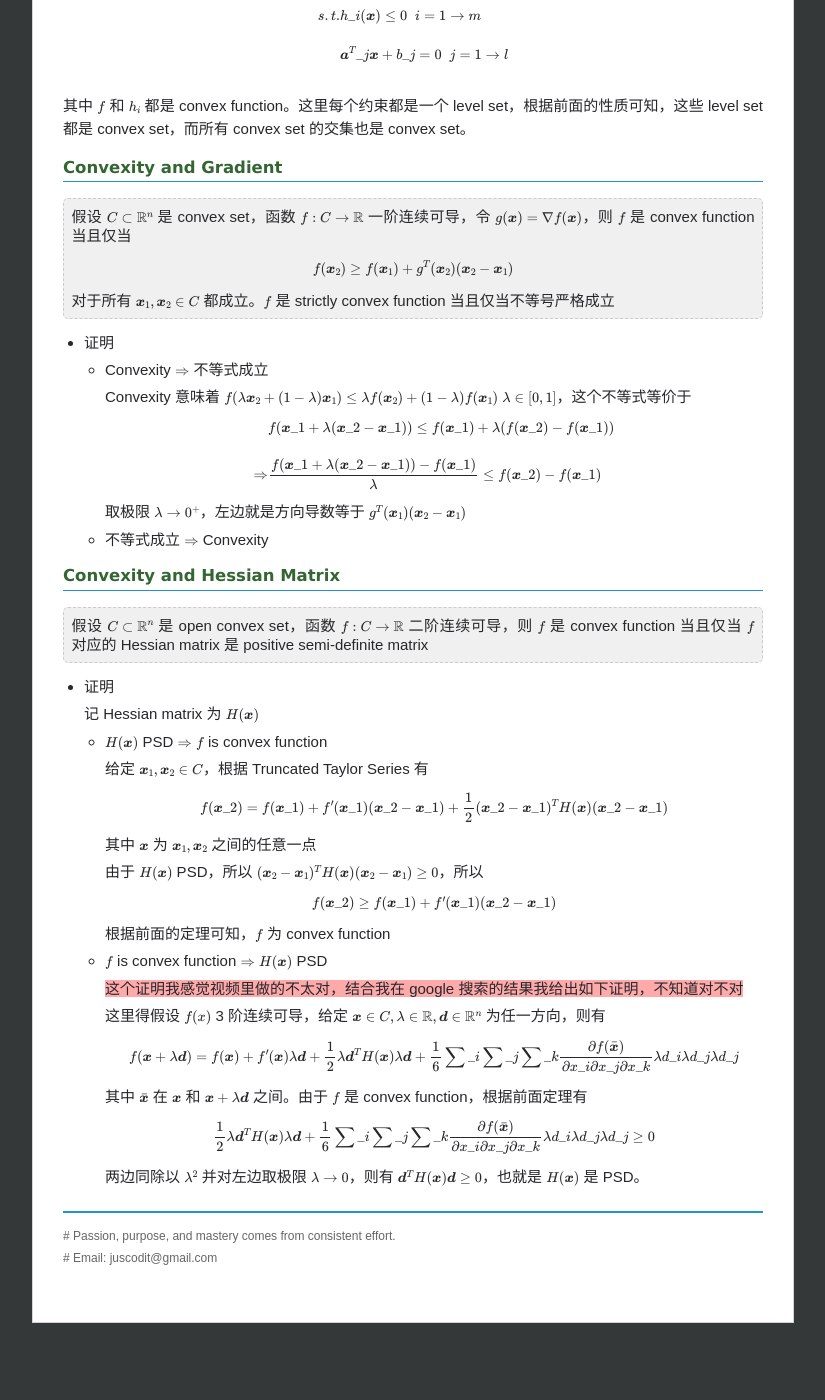
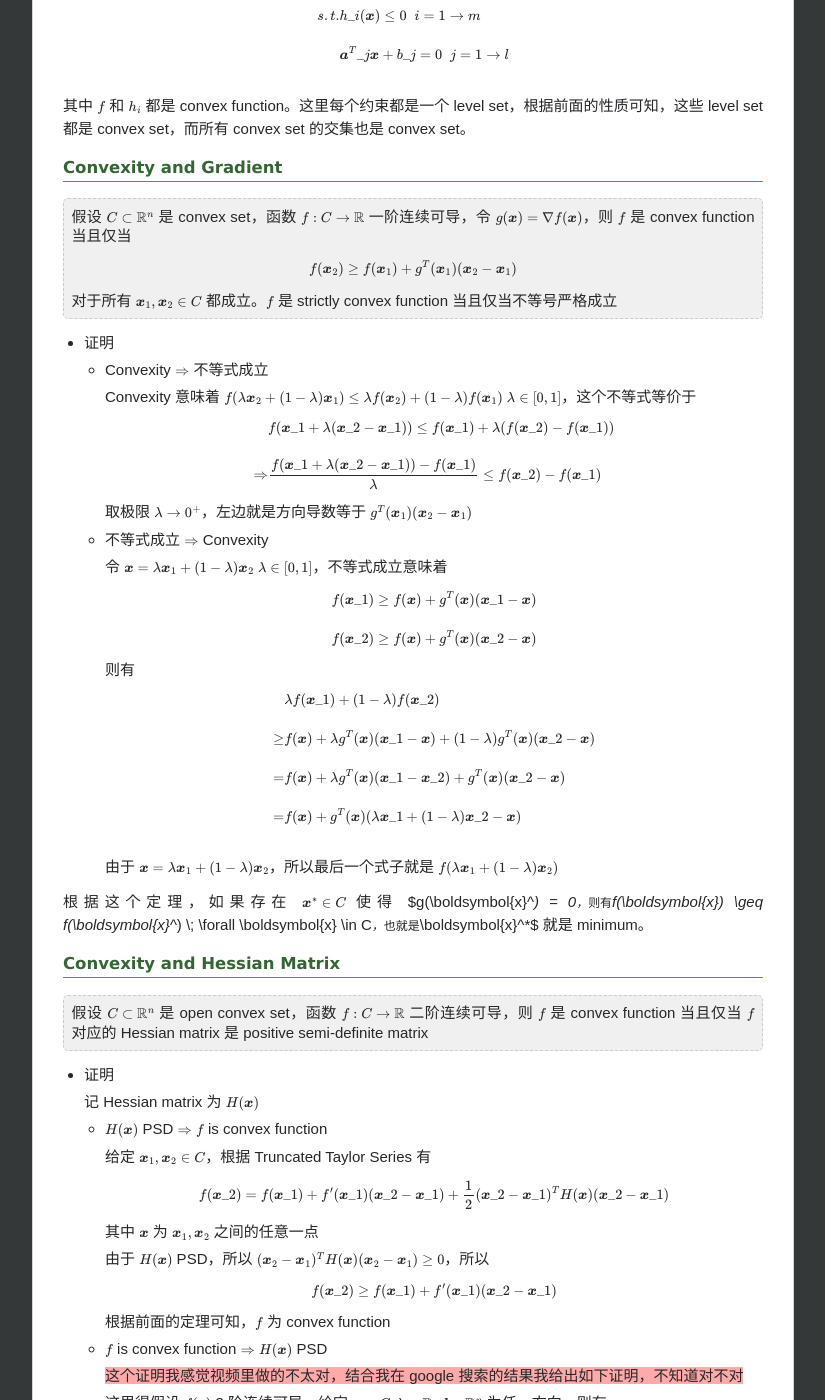
Before and after one commit to chenrushan/chenrushan.github.io, a Jekyll site: the page built from _posts/2014-04-15-NP-05-convex-func.markdown, in a window 1280 px wide and 1400 px high, scrolled down 2852 px. Shown: the whole window, without its empty margins (227-1052 px from the left). Built offline with Jekyll 4.4.1, drawn with Linux system fonts in a browser that asks for light colours; Markdown is read by kramdown in place of the engine named in the settings; formulas are drawn with MathJax 3; before the commit the page ends 4185 px from its top, so only the background shows below that; some of the changed text lies outside the part shown.

Commit message:
[np05]: update

```diff
--- a/_posts/2014-04-15-NP-05-convex-func.markdown
+++ b/_posts/2014-04-15-NP-05-convex-func.markdown
@@ -129,7 +129,7 @@ $$
 <blockquote>
 假设 $C \subset \mathbb{R}^n$ 是 convex set，函数 $f: C \rightarrow \mathbb{R}$ 一阶连续可导，令 $g(\boldsymbol{x}) = \nabla f(\boldsymbol{x})$，则 $f$ 是 convex function 当且仅当
 
-$$f(\boldsymbol{x}_2) \geq f(\boldsymbol{x}_1) + g^T(\boldsymbol{x}_2)(\boldsymbol{x}_2 - \boldsymbol{x}_1)$$
+$$f(\boldsymbol{x}_2) \geq f(\boldsymbol{x}_1) + g^T(\boldsymbol{x}_1)(\boldsymbol{x}_2 - \boldsymbol{x}_1)$$
 
 对于所有 $\boldsymbol{x}_1, \boldsymbol{x}_2 \in C$ 都成立。$f$ 是 strictly convex function 当且仅当不等号严格成立
 </blockquote>
@@ -150,6 +150,30 @@ $$f(\boldsymbol{x}_2) \geq f(\boldsymbol{x}_1) + g^T(\boldsymbol{x}_2)(\boldsymb
      取极限 $\lambda \rightarrow 0^+$，左边就是方向导数等于 $g^T(\boldsymbol{x}\_1) (\boldsymbol{x}\_2 - \boldsymbol{x}\_1)$
 
   * 不等式成立 $\Rightarrow$ Convexity
+
+     令 $\boldsymbol{x} = \lambda \boldsymbol{x}\_1 + (1 - \lambda)\boldsymbol{x}\_2 \; \lambda \in [0, 1]$，不等式成立意味着
+
+     $$
+     \begin{align}
+     f(\boldsymbol{x}\_1) \geq f(\boldsymbol{x}) + g^T(\boldsymbol{x})(\boldsymbol{x}\_1 - \boldsymbol{x}) \\\\
+     f(\boldsymbol{x}\_2) \geq f(\boldsymbol{x}) + g^T(\boldsymbol{x})(\boldsymbol{x}\_2 - \boldsymbol{x})
+     \end{align}
+     $$
+
+     则有
+
+     $$
+     \begin{align}
+     & \lambda f(\boldsymbol{x}\_1) + (1 - \lambda) f(\boldsymbol{x}\_2) \\\\
+     \geq & f(\boldsymbol{x}) + \lambda g^T(\boldsymbol{x})(\boldsymbol{x}\_1 - \boldsymbol{x}) + (1 - \lambda) g^T(\boldsymbol{x})(\boldsymbol{x}\_2 - \boldsymbol{x}) \\\\
+     = & f(\boldsymbol{x}) + \lambda g^T(\boldsymbol{x})(\boldsymbol{x}\_1 - \boldsymbol{x}\_2) + g^T(\boldsymbol{x})(\boldsymbol{x}\_2 - \boldsymbol{x}) \\\\
+     = & f(\boldsymbol{x}) + g^T(\boldsymbol{x})(\lambda \boldsymbol{x}\_1 + (1 - \lambda)\boldsymbol{x}\_2 - \boldsymbol{x}) \\\\
+     \end{align}
+     $$
+
+     由于 $\boldsymbol{x} = \lambda \boldsymbol{x}\_1 + (1 - \lambda)\boldsymbol{x}\_2$，所以最后一个式子就是 $f(\lambda \boldsymbol{x}\_1 + (1 - \lambda)\boldsymbol{x}\_2)$
+
+根据这个定理，如果存在 $\boldsymbol{x}^* \in C$ 使得 $g(\boldsymbol{x}^*) = 0$，则有 $f(\boldsymbol{x}) \geq f(\boldsymbol{x}^*) \; \forall \boldsymbol{x} \in C$，也就是 $\boldsymbol{x}^*$ 就是 minimum。
 
 #### Convexity and Hessian Matrix
 
@@ -188,3 +212,47 @@ $$f(\boldsymbol{x}_2) \geq f(\boldsymbol{x}_1) + g^T(\boldsymbol{x}_2)(\boldsymb
      $$\frac{1}{2}\lambda \boldsymbol{d}^T H(\boldsymbol{x}) \lambda \boldsymbol{d} + \frac{1}{6} \sum\_i\sum\_j\sum\_k \frac{\partial f(\bar{\boldsymbol{x}})}{\partial x\_i \partial x\_j \partial x\_k}\lambda d\_i \lambda d\_j \lambda d\_j \geq 0$$
 
      两边同除以 $\lambda^2$ 并对左边取极限 $\lambda \rightarrow 0$，则有 $\boldsymbol{d}^T H(\boldsymbol{x}) \boldsymbol{d} \geq 0$，也就是 $H(\boldsymbol{x})$ 是 PSD。
+
+#### Jensen's Inequality
+
+<blockquote>
+如果 $C \subseteq \mathbb{R}^n$ 是 convex set，$f: C \rightarrow \mathbb{R}$，则 $f$ 是 convex function 当且仅当
+
+$$f(\sum_{i=1}^{k} \lambda_i \boldsymbol{x}_i) \leq \sum_{i=1}^{k} \lambda_if(\boldsymbol{x}_i)$$
+
+其中 $\boldsymbol{x}_1, ..., \boldsymbol{x}_k \in C, \; \lambda_i \geq 0, \; \sum_i \lambda_i = 1$
+</blockquote>
+
+* 证明
+
+  * 不等式成立 $\Rightarrow$ convexity
+
+     这个简单，令 $k = 2$ 就是 convex function 的定义
+
+  * Convexity $\Rightarrow$ 不等式成立 (用 Induction 的方式证明)
+
+     $k \leq 2$ 时显然成立，就是 convex function 的定义，假设对于 $k - 1$ 的情况成立，对于 $k$ 的情况
+
+     $$
+     \begin{align}
+     & f(\sum\_{i = 1}^k \lambda\_i \boldsymbol{x}\_i) \\\\
+     = & f(\sum\_{i = 1}^{k-1} \lambda\_i \boldsymbol{x}\_i + \lambda\_k \boldsymbol{x}\_k) \\\\
+     = & f((1 - \lambda\_k)\sum\_{i = 1}^{k-1} \frac{\lambda\_i}{1 - \lambda\_k} \boldsymbol{x}\_i + \lambda\_k \boldsymbol{x}\_k) \\\\
+     \leq & (1 - \lambda\_k)f(\sum\_{i = 1}^{k-1} \frac{\lambda\_i}{1 - \lambda\_k} \boldsymbol{x}\_i) + \lambda\_k f(\boldsymbol{x}\_k)
+     \end{align}
+     $$
+
+     后面的推导简单就不写了
+
+#### Operations Preserving Convexity
+
+假设 $f$ 是 convex function，则下面的操作依然能得到 convex function
+
+1. $\alpha f \;\;\; \alpha > 0$
+2. $\sum\_i \alpha\_i f\_i \;\;\; \alpha\_i > 0$
+
+#### Function Maximum
+
+<blockquote>
+令 $C \subset \mathbb{R}^n$ 为一个 compact convex set，$f: C \rightarrow \mathbb{R}$ 为 convex function，则 $f$ 的最大值一定是出现在 C 的某一 boundary point
+</blockquote>
```
